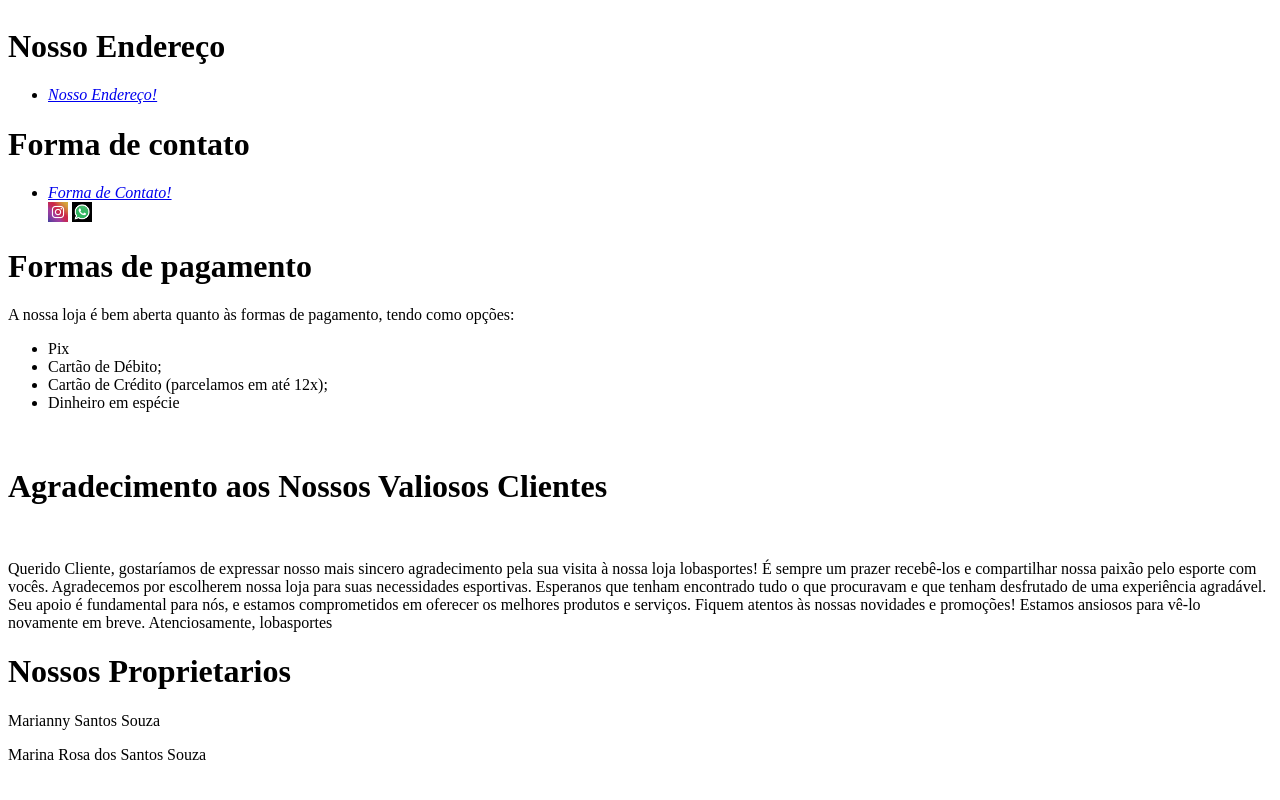
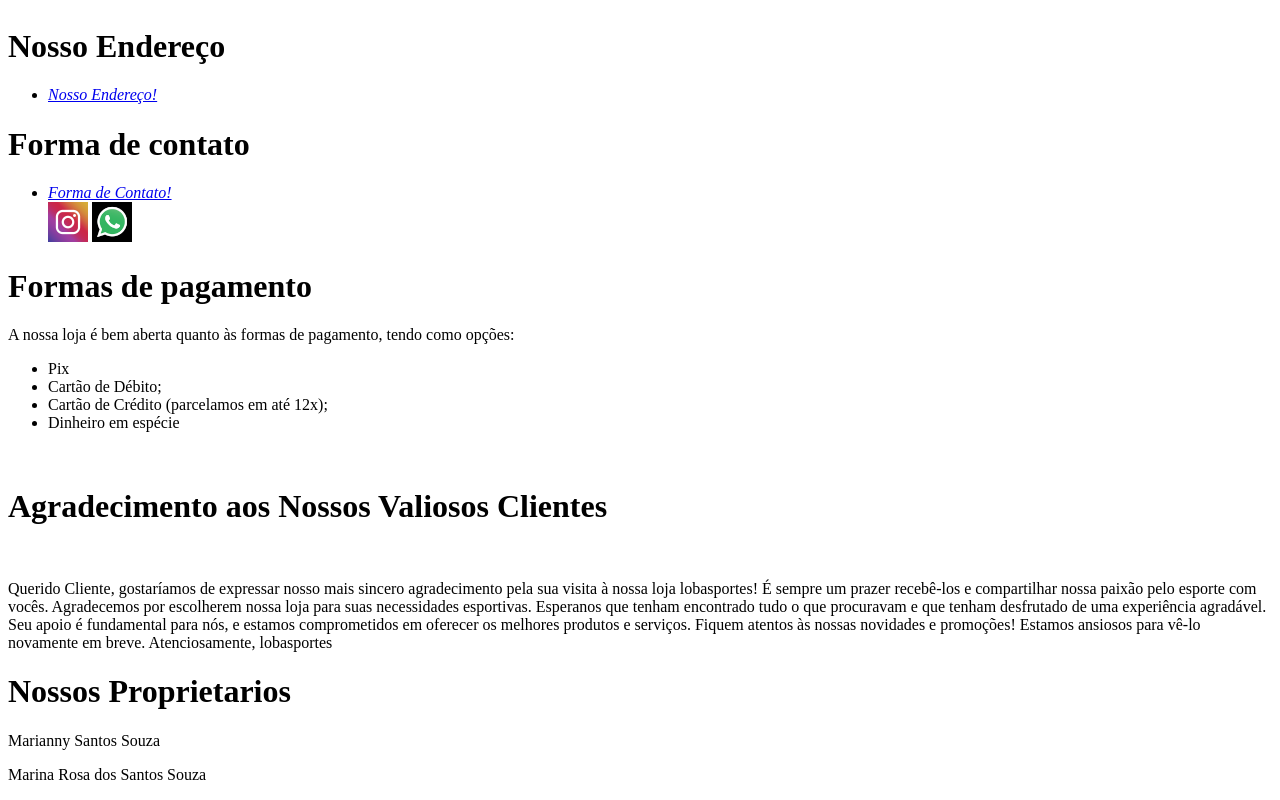
Before and after one commit to Marianny24/atv6, a plain HTML site: page index.html in a window 1280 px wide. Shown: the part 1734-2534 px from the top of the page. Drawn offline with Linux system fonts and the light colour scheme.

Commit message:
mensagem de commit

```diff
--- a/index.html
+++ b/index.html
@@ -62,12 +62,14 @@
     </ul>
 
     <h1> Forma de contato </h1>
+
+
     <ul>
       <li><a href="https://www.instagram.com/m4rry.santos?igsh=MTgyYXRvNHh3eHBmaw%3D%3D&utm_source=qr"><i>Forma de Contato!</i></a></li>
-        <img src="/imgs/instagram.webp" width="20">
+        <img src="/imgs/instagram.webp" width="40">
       </a>
     <a href="https://wa.me/5538997423728?text=Ol%C3%A1!%20Agradecemos%20seu%20contato.%20Sua%20mensagem%20%C3%A9%20muito%20importante%20para%20n%C3%B3s.%20Estamos%20aqui%20para%20ajudar!%20Em%20breve,%20um%20de%20nossos%20atendentes%20ir%C3%A1%20te%20responder.%20Tenha%20um%20%C3%B3timo%20dia!">
-      <img src="/imgs/whatsapp-logo.png" width="20">
+      <img src="/imgs/whatsapp-logo.png" width="40">
     </a>
     </ul>
 
```
